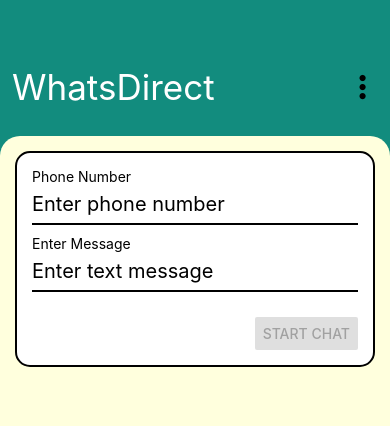
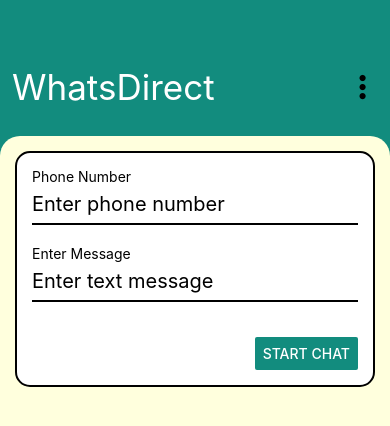
Before and after one commit to kanagu555/WhatsDirect, a React Native app: screen / in a window 390 px wide. Shown: the top 426 px of the page. Built offline with nearby package versions, Linux system fonts and the light colour scheme.

Commit message:
toast message added for required field

```diff
--- a/components/WhatsForm.js
+++ b/components/WhatsForm.js
@@ -5,6 +5,7 @@
   TextInput,
   Button,
   Linking,
+  ToastAndroid,
 } from "react-native";
 import React, { useState } from "react";
 import { SelectList } from "react-native-dropdown-select-list";
@@ -14,7 +15,6 @@
   const [textMessage, setTextMessage] = useState("");
 
   const handlePhoneNumber = (number) => {
-    console.log(number);
     setPhoneNumber(number);
   };
 
@@ -24,6 +24,10 @@
   };
 
   const handleSendChat = () => {
+    if (!phoneNumber) {
+      ToastAndroid.show("Please enter phone number", ToastAndroid.SHORT);
+      return;
+    }
     const URL = `https://api.whatsapp.com/send/?phone=91-${phoneNumber}&text=${textMessage}`;
     Linking.openURL(URL);
   };
@@ -46,12 +50,7 @@
         onChangeText={handleTextMessage}
       />
       <View style={styles.buttonStyle}>
-        <Button
-          color={"#128c7e"}
-          title="Start chat"
-          onPress={handleSendChat}
-          disabled={phoneNumber.length ? false : true}
-        />
+        <Button color={"#128c7e"} title="Start chat" onPress={handleSendChat} />
       </View>
     </View>
   );
@@ -71,7 +70,7 @@
     borderBottomWidth: 2,
     height: 40,
     fontSize: 20,
-    marginBottom: 10,
+    marginBottom: 20,
   },
   buttonStyle: {
     marginTop: 15,
```
